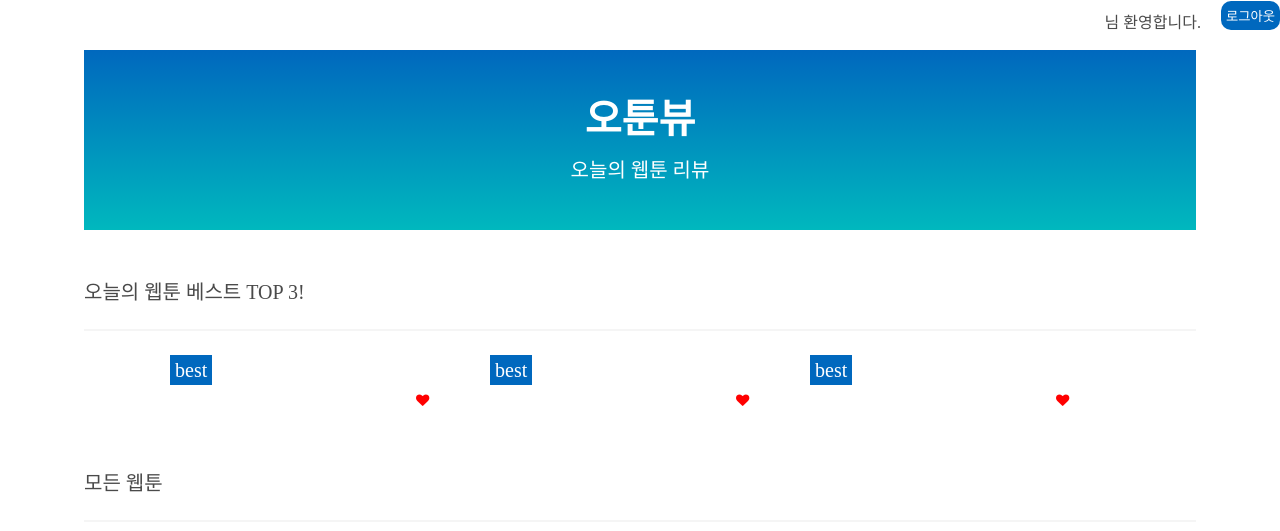
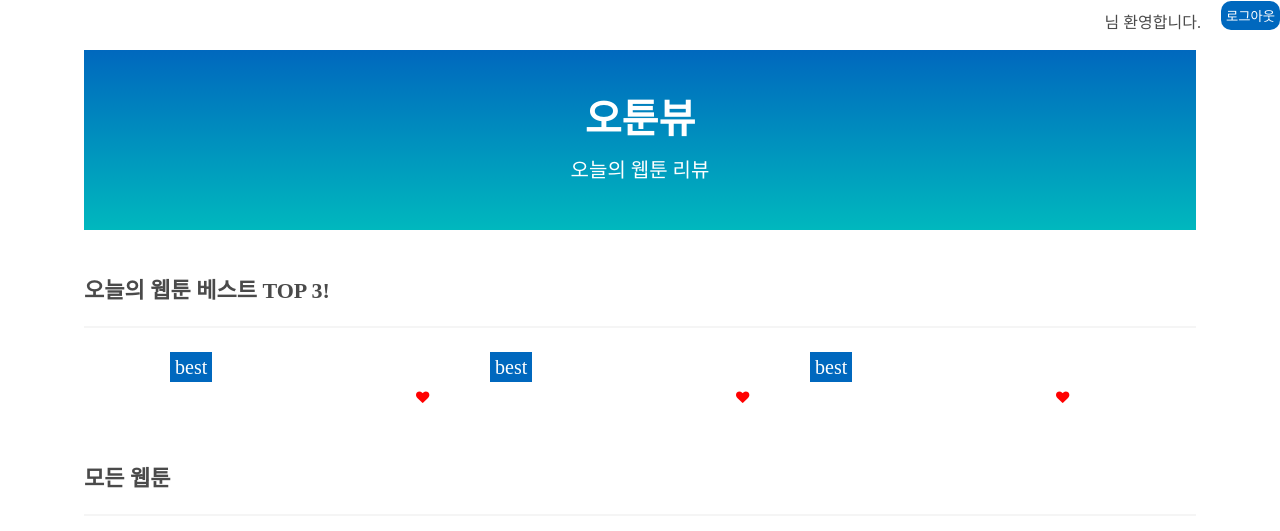
Before and after one commit to Jihyun85/team18_otv, a Flask app: template templates/index.html in a window 1280 px wide. Shown: the top 531 px of the page. Run offline with Flask 2, Linux system fonts and the light colour scheme; the template is opened without the code that fills it, so the values that code supplies are empty; some libraries are stand-ins or nearby versions.

Commit message:
OTV_subtitle_수정

```diff
--- a/templates/index.html
+++ b/templates/index.html
@@ -47,7 +47,7 @@
     </div>
 
     <article class="webtoon-best">
-        <h2 class="subtitle">오늘의 웹툰 <span class="best-word">베스트</span> TOP 3!</h2>
+        <h2 class="subtitle_main">오늘의 웹툰 <span class="best-word">베스트</span> TOP 3!</h2>
         <hr class="subtitle-line">
         <ul class="toprank-list">
             {% for i in range(3) %}
@@ -85,7 +85,7 @@
     </article>
 
     <article class="webtoon-all">
-        <h2 class="subtitle">모든 웹툰</h2>
+        <h2 class="subtitle_main">모든 웹툰</h2>
         <hr class="subtitle-line">
         <ul class="webtoon-all-list">
             {% for j in range(3,webtoons|length) %}
```
